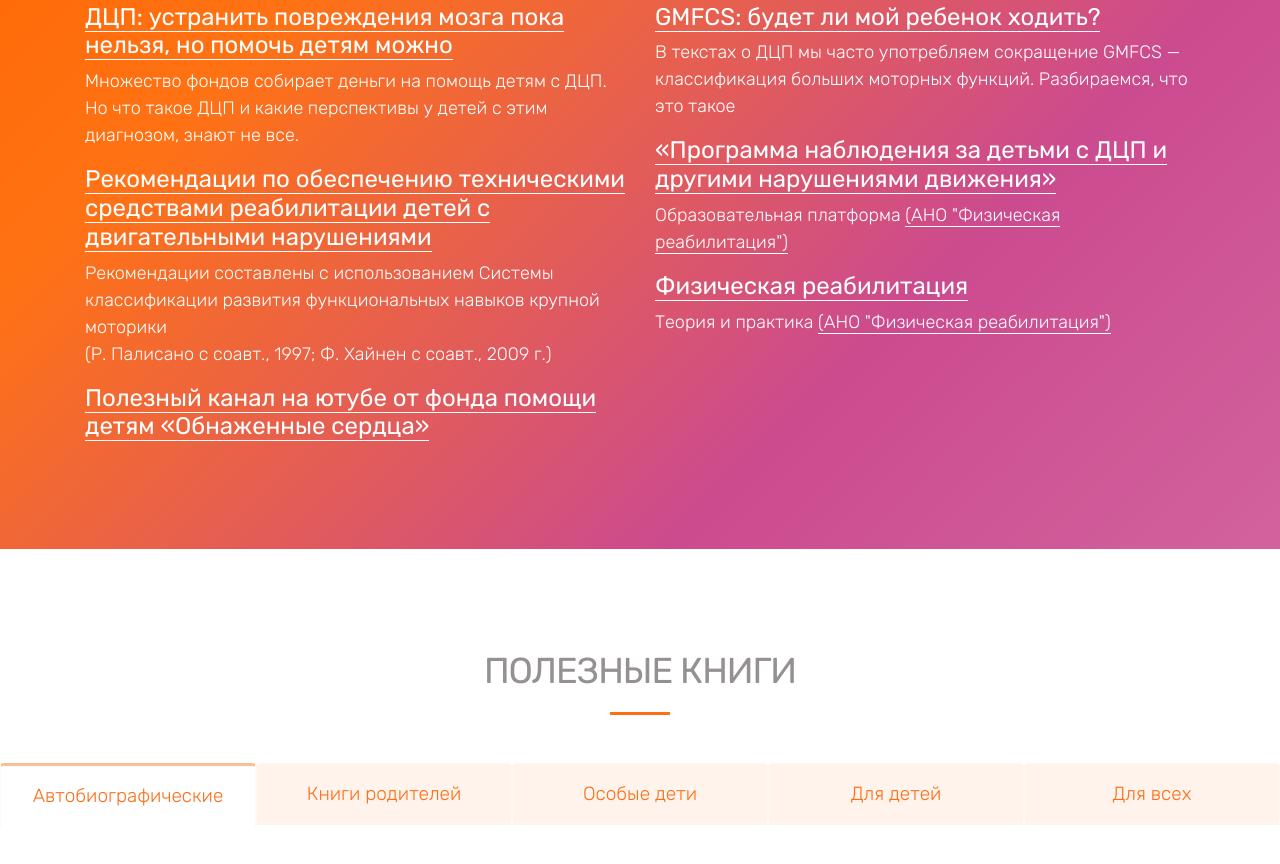
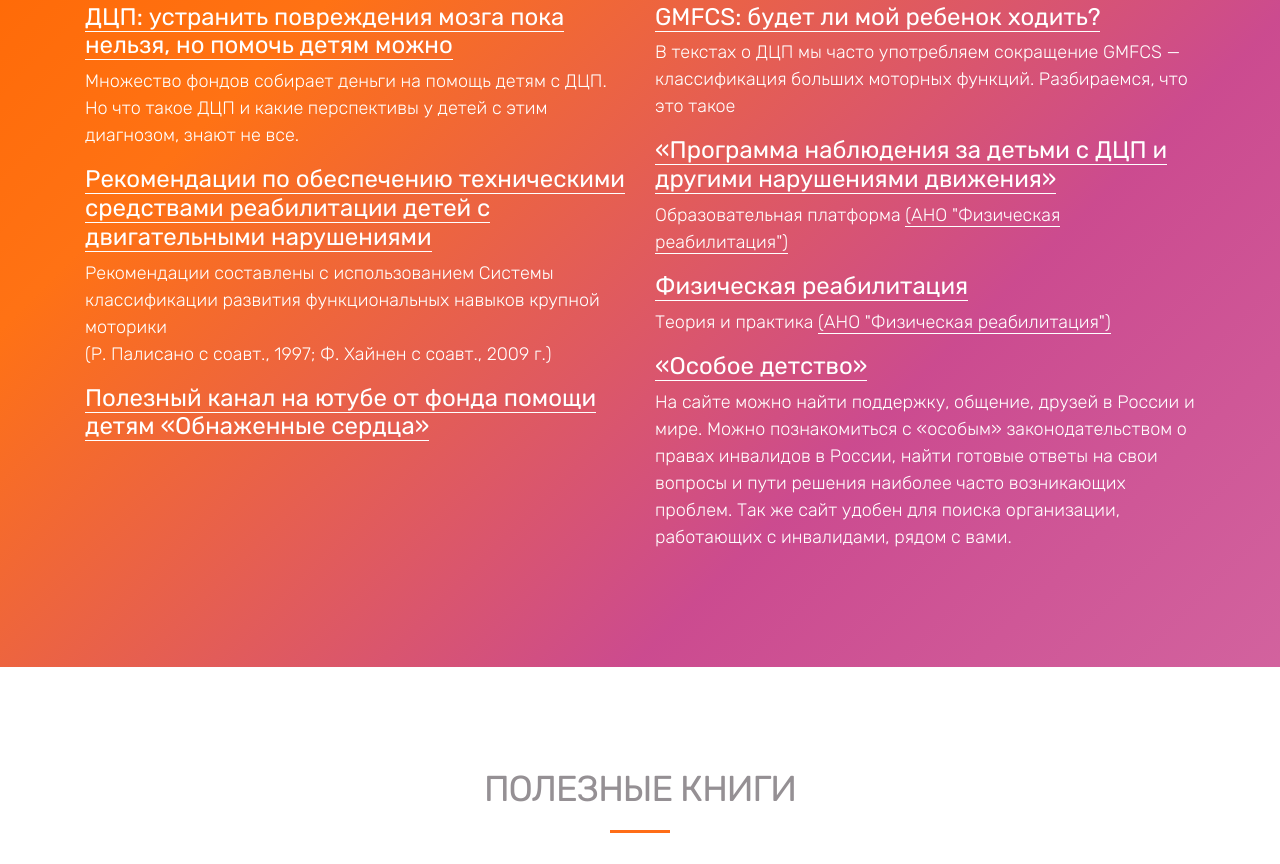
Before and after one commit to MariskaS/td-med, a website: page src/index.html in a window 1280 px wide. Shown: the part 5876-6740 px from the top of the page. Drawn offline with nearby package versions, Linux system fonts and the light colour scheme; files that its build step writes are made by us from their sources; files whose address does not match are found by name.

Commit message:
fix content

```diff
--- a/src/template/links.html
+++ b/src/template/links.html
@@ -78,6 +78,21 @@
                     <a href="https://physrehab.ru/"
                        target="_blank">(АНО "Физическая реабилитация")</a>
                 </p>
+
+                <h4>
+                    <a href="https://www.osoboedetstvo.ru"
+                       target="_blank">
+                        «Особое детство»
+                    </a>
+                </h4>
+                <p>
+                    На сайте можно найти поддержку, общение, друзей в России и мире.
+                    Можно познакомиться с «особым» законодательством о правах инвалидов в
+                    России, найти готовые ответы на свои вопросы и пути решения наиболее часто
+                    возникающих проблем.
+                    Так же сайт удобен для поиска организации, работающих с инвалидами,
+                    рядом с вами.
+                </p>
             </div>
         </div>
     </div>
```
Also changed, not shown: build/index.html.
